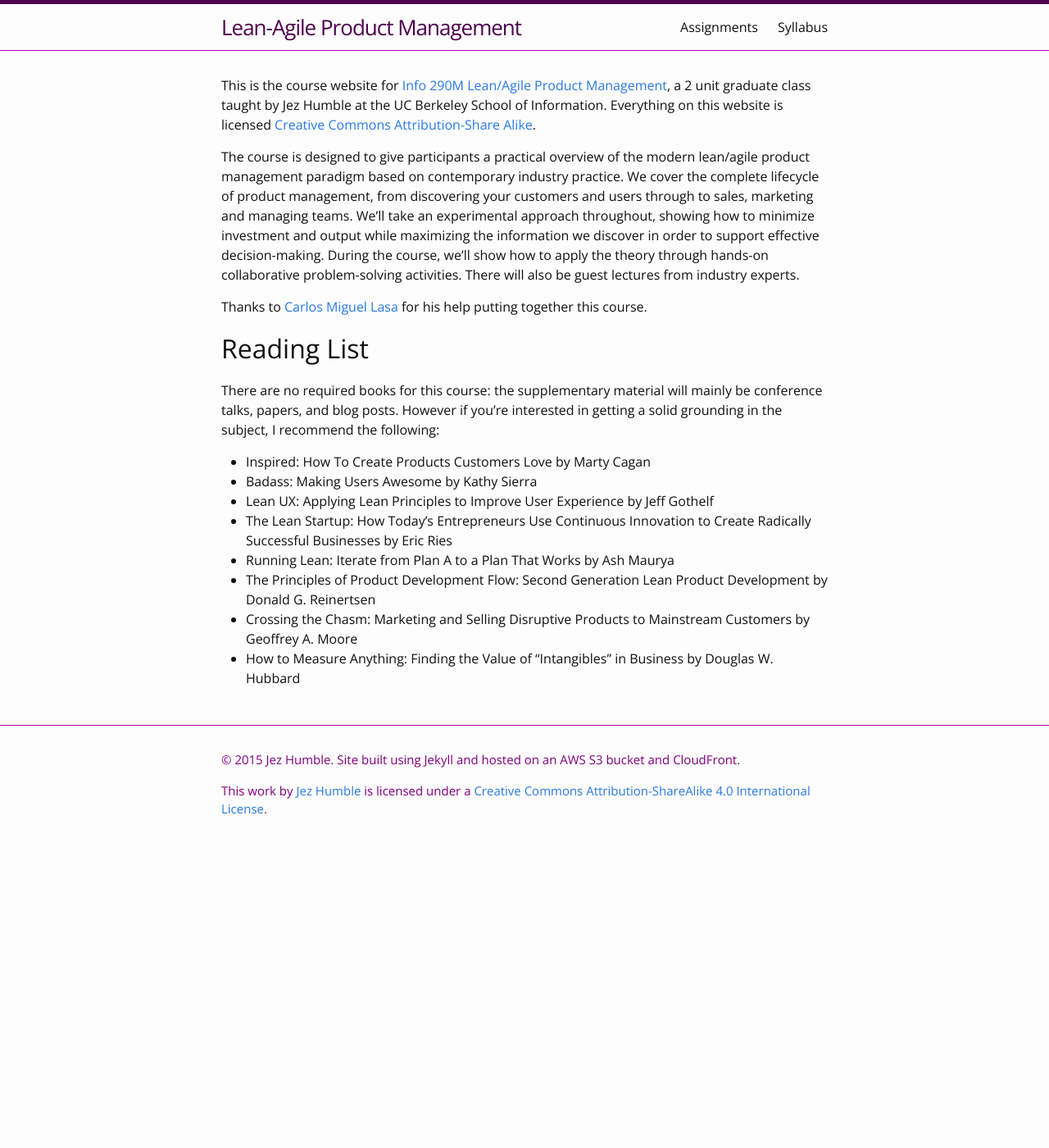
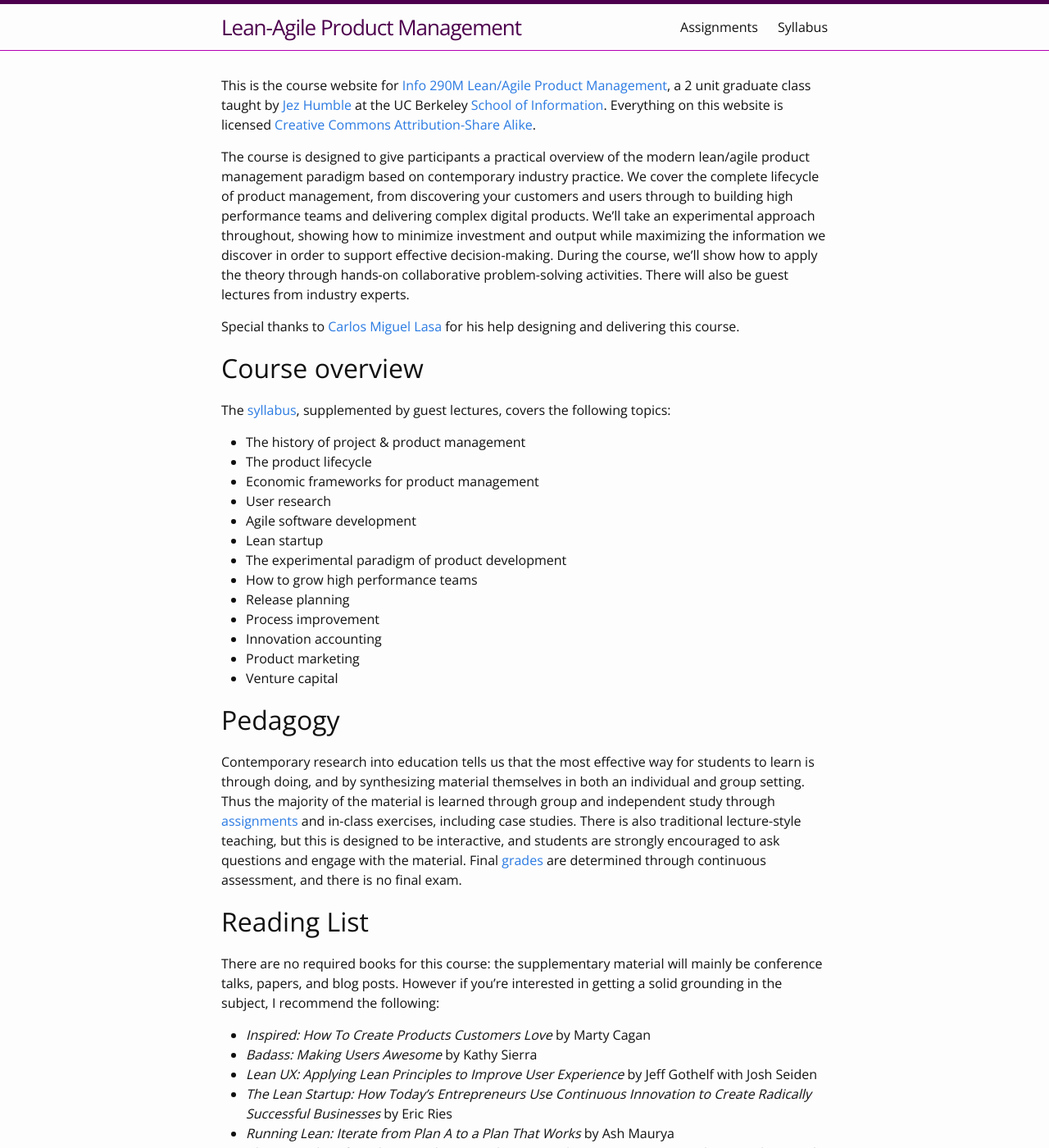
Before and after one commit to jezhumble/lapm, a Jekyll site: the page built from index.md, in a window 1280 px wide and 1400 px high. Shown: the whole window at 82% size. Built offline with Jekyll 4.4.1, drawn with Linux system fonts in a browser that asks for light colours; some of the changed text lies outside the part shown.

Commit message:
Added course overview and pedagogy sections

```diff
--- a/_includes/footer.html
+++ b/_includes/footer.html
@@ -5,7 +5,8 @@
     <div class="footer-col-wrapper">
       <div class="footer-col">
       <p>&copy; 2015 Jez Humble. Site built using Jekyll and hosted on
-	an AWS S3 bucket and CloudFront.</p>
+	an AWS S3 bucket and CloudFront. Source code <a
+      href="https://github.com/jezhumble/lapm">available on GitHub</a>.</p>
 	<p>This work by <a xmlns:cc="http://creativecommons.org/ns#" href="https://lapm.continuousdelivery.com" property="cc:attributionName" rel="cc:attributionURL">Jez Humble</a> is licensed under a <a rel="license" href="http://creativecommons.org/licenses/by-sa/4.0/">Creative Commons Attribution-ShareAlike 4.0 International License</a>.</p>
       </div>
     </div>
--- a/index.md
+++ b/index.md
@@ -2,21 +2,45 @@
 layout: default
 ---
 
-This is the course website for [Info 290M Lean/Agile Product Management](http://www.ischool.berkeley.edu/courses/i290m-lapm), a 2 unit graduate class taught by Jez Humble at the UC Berkeley School of Information. Everything on this website is licensed [Creative Commons Attribution-Share Alike](https://creativecommons.org/licenses/by-sa/3.0/us/).
+This is the course website for [Info 290M Lean/Agile Product Management](http://www.ischool.berkeley.edu/courses/i290m-lapm), a 2 unit graduate class taught by [Jez Humble](https://continuousdelivery.com/about/talks/) at the UC Berkeley [School of Information](http://www.ischool.berkeley.edu/). Everything on this website is licensed [Creative Commons Attribution-Share Alike](https://creativecommons.org/licenses/by-sa/3.0/us/).
 
-The course is designed to give participants a practical overview of the modern lean/agile product management paradigm based on contemporary industry practice. We cover the complete lifecycle of product management, from discovering your customers and users through to sales, marketing and managing teams. We'll take an experimental approach throughout, showing how to minimize investment and output while maximizing the information we discover in order to support effective decision-making. During the course, we'll show how to apply the theory through hands-on collaborative problem-solving activities. There will also be guest lectures from industry experts.
+The course is designed to give participants a practical overview of the modern lean/agile product management paradigm based on contemporary industry practice. We cover the complete lifecycle of product management, from discovering your customers and users through to building high performance teams and delivering complex digital products. We'll take an experimental approach throughout, showing how to minimize investment and output while maximizing the information we discover in order to support effective decision-making. During the course, we'll show how to apply the theory through hands-on collaborative problem-solving activities. There will also be guest lectures from industry experts.
 
-Thanks to [Carlos Miguel Lasa](https://www.linkedin.com/in/cmlasa) for his help putting together this course.
+Special thanks to [Carlos Miguel Lasa](https://www.linkedin.com/in/cmlasa) for his help designing and delivering this course.
+
+# Course overview
+
+The [syllabus](/syllabus.html), supplemented by guest lectures, covers the following topics:
+
+* The history of project & product management
+* The product lifecycle
+* Economic frameworks for product management
+* User research
+* Agile software development
+* Lean startup
+* The experimental paradigm of product development
+* How to grow high performance teams
+* Release planning
+* Process improvement
+* Innovation accounting
+* Product marketing
+* Venture capital
+
+# Pedagogy
+
+Contemporary research into education tells us that the most effective way for students to learn is through doing, and by synthesizing material themselves in both an individual and group setting. Thus the majority of the material is learned through group and independent study through [assignments](/assignments.html) and in-class exercises, including case studies. There is also traditional lecture-style teaching, but this is designed to be interactive, and students are strongly encouraged to ask questions and engage with the material. Final [grades](/assignments.html) are determined through continuous assessment, and there is no final exam.
 
 # Reading List
 
 There are no required books for this course: the supplementary material will mainly be conference talks, papers, and blog posts. However if you’re interested in getting a solid grounding in the subject, I recommend the following:
 
-* Inspired: How To Create Products Customers Love by Marty Cagan
-* Badass: Making Users Awesome by Kathy Sierra
-* Lean UX: Applying Lean Principles to Improve User Experience by Jeff Gothelf
-* The Lean Startup: How Today's Entrepreneurs Use Continuous Innovation to Create Radically Successful Businesses by Eric Ries
-* Running Lean: Iterate from Plan A to a Plan That Works by Ash Maurya
-* The Principles of Product Development Flow: Second Generation Lean Product Development by Donald G. Reinertsen
-* Crossing the Chasm: Marketing and Selling Disruptive Products to Mainstream Customers by Geoffrey A. Moore
-* How to Measure Anything: Finding the Value of “Intangibles” in Business by Douglas W. Hubbard
+* _Inspired: How To Create Products Customers Love_ by Marty Cagan
+* _Badass: Making Users Awesome_ by Kathy Sierra
+* _Lean UX: Applying Lean Principles to Improve User Experience_ by Jeff Gothelf with Josh Seiden
+* _The Lean Startup: How Today's Entrepreneurs Use Continuous Innovation to Create Radically Successful Businesses_ by Eric Ries
+* _Running Lean: Iterate from Plan A to a Plan That Works_ by Ash Maurya
+* _The Principles of Product Development Flow: Second Generation Lean Product Development_ by Donald G. Reinertsen
+* _Crossing the Chasm: Marketing and Selling Disruptive Products to Mainstream Customers_ by Geoffrey A. Moore
+* _User Story Mapping: Discover the Whole Story, Build the Right Product_ by Jeff Patton
+* _Lean Enterprise: How High Performance Organizations Innovate at Scale_ by Jez Humble, Joanne Molesky, and Barry O'Reilly
+* _How to Measure Anything: Finding the Value of “Intangibles” in Business_ by Douglas W. Hubbard
```
